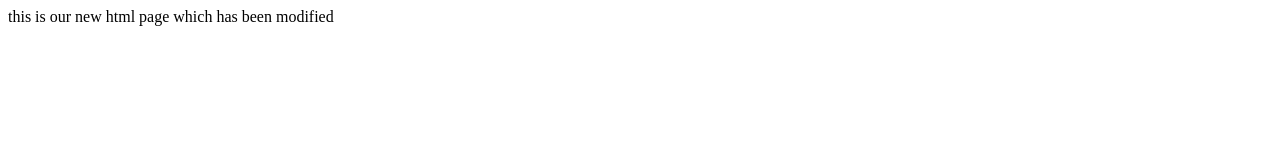
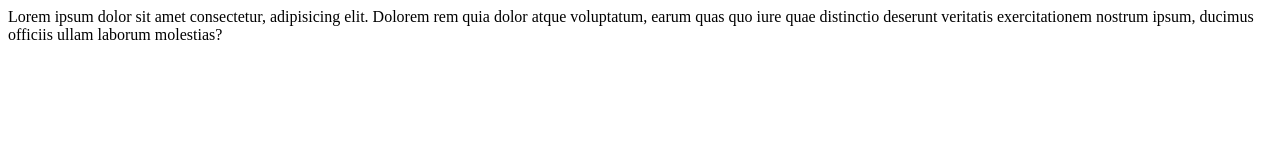
Before and after one commit to Razzybee/HTML-demo, a plain HTML site: page index.html in a window 1280 px wide. Drawn offline with Linux system fonts and the light colour scheme.

Commit message:
changing about.html and index.html

```diff
--- a/index.html
+++ b/index.html
@@ -2,6 +2,7 @@
 	<body>
 		<head>
 </head>
-		<p>this is our new html page which has been modified<p>
+			<div class="paragraph">Lorem ipsum dolor sit amet consectetur, adipisicing elit. Dolorem rem quia dolor atque voluptatum, earum quas quo iure quae distinctio deserunt veritatis exercitationem nostrum ipsum, ducimus officiis ullam laborum molestias?
+			</div>
 </body>
 </html>
```
Also changed, not shown: about.html (+1 -0 lines).
